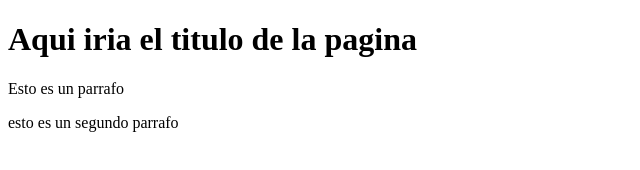
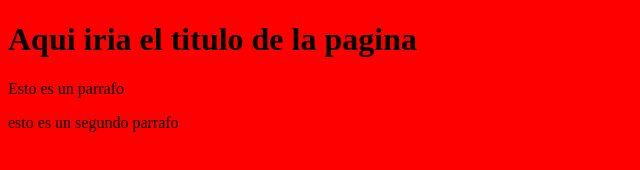
Before and after one commit to RuthCusihuamanSumaria/Proyecto_EmpresaC, a plain HTML site: page index.html in a window 1280 px wide. Shown: the whole page, without its empty margins (0-640 px from the left). Drawn offline with Linux system fonts and the light colour scheme.

Commit message:
añadiendo ruta css

```diff
--- a/index.html
+++ b/index.html
@@ -5,7 +5,7 @@
     <meta http-equiv="X-UA-Compatible" content="IE=edge">
     <meta name="viewport" content="width=device-width, initial-scale=1.0">
     <title>Document</title>
-    <style href="miEstilo.css"></style>
+    <link href="miEstilo.css" rel="stylesheet" type="text/css"></style>
 </head>
 <body>
     <h1>Aqui iria el titulo de la pagina</h1>
```
